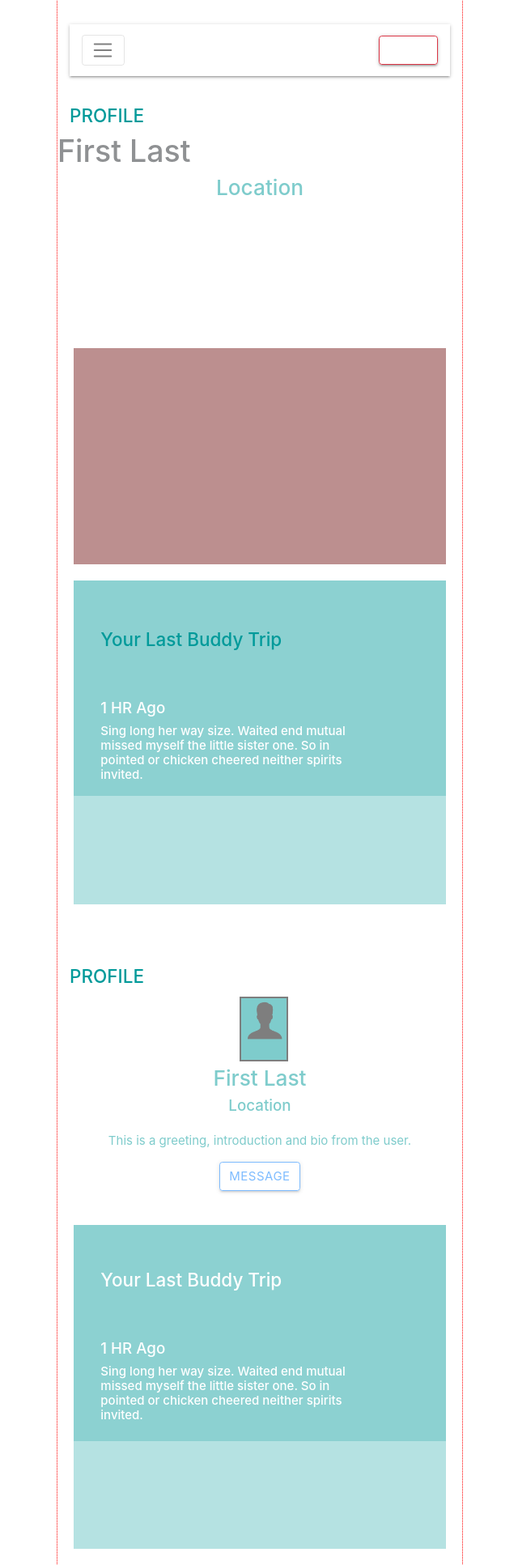
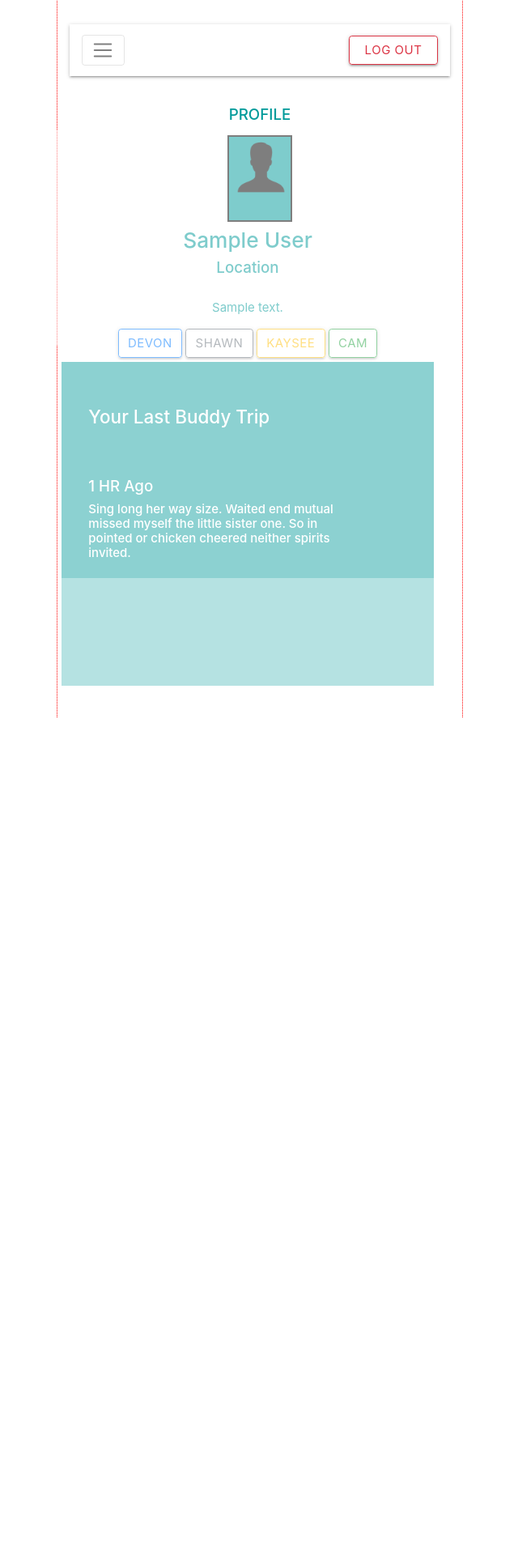
Before and after one commit to GCarterII/buddy_app, a Flask app: page /welcome in a window 1280 px wide. Shown: the whole page at 81% size, without its empty margins (319-959 px from the left). After the commit the page ends 886 px from the top, so only its background shows below. Run offline with Flask 2, Linux system fonts and the light colour scheme; the visitor is signed in with stand-in values (Sample User, id 1); tables that the repository leaves empty or names only in its code hold one stand-in row (values such as "Sample post"); some libraries are stand-ins or nearby versions.

Commit message:
Alex added updates to the profile account page

```diff
--- a/buddy/server.py
+++ b/buddy/server.py
@@ -8,6 +8,7 @@ app = Flask(__name__)
 bcrypt = Bcrypt(app)
 app.secret_key = "keep it secret"
 EMAIL_REGEX = re.compile(r'^[a-zA-Z0-9.+_-]+@[a-zA-Z0-9._-]+\.[a-zA-Z]+$')
+
 
 @app.route('/')
 def root():
@@ -31,7 +32,6 @@ def signup():
     results = mysql.query_db(query, data)
     print(results)
 
-
     # form validations
     if len(results) > 0:
         is_valid = False
@@ -48,6 +48,10 @@ def signup():
     if len(request.form['pronoun']) < 1:
         is_valid = False
         flash("Please provide your preferred pronoun.", 'pronoun')
+
+    if len(request.form['about']) < 1:
+        is_valid = False
+        flash("Please share a short bio about yourself!", 'about')
 
     if len(request.form['password']) < 8:
         is_valid = False
@@ -67,11 +71,12 @@ def signup():
         pw_hash = bcrypt.generate_password_hash(request.form['password'])
         print(pw_hash)
         mysql = connectToMySQL('buddy')
-        query = "INSERT INTO users (first_name, last_name, pronoun, email, telephone, password, created_at, updated_at) VALUES (%(first_name)s, %(last_name)s, %(pronoun)s, %(email)s, %(telephone)s, %(password)s, NOW(), NOW());"
+        query = "INSERT INTO users (first_name, last_name, pronoun, about, email, telephone, password, created_at, updated_at) VALUES (%(first_name)s, %(last_name)s, %(pronoun)s, %(about)s, %(email)s, %(telephone)s, %(password)s, NOW(), NOW());"
         data = {
             'first_name': request.form['first_name'],
             'last_name': request.form['last_name'],
             'pronoun': request.form['pronoun'],
+            'about': request.form['about'],
             'email': request.form['email'],
             'telephone': request.form['telephone'],
             'password': pw_hash
@@ -105,17 +110,35 @@ def member():
         return redirect('/')
 
 
-
 # route to render page to create new account
 @app.route('/signup')
 def signin_process():
     return render_template('signup.html')
 
 
-
 @app.route('/welcome')
 def buddy_Welcome():
-    return render_template('userprofile.html')
+
+    userid = session['userid']
+    mysql = connectToMySQL('buddy')
+    query = "SELECT first_name FROM users WHERE id=" +str(userid)
+    first_name = mysql.query_db(query)
+
+    mysql = connectToMySQL('buddy')
+    query = "SELECT last_name FROM users WHERE id=" +str(userid)
+    last_name = mysql.query_db(query)
+
+    mysql = connectToMySQL('buddy')
+    query = "SELECT about FROM users WHERE id=" +str(userid)
+    about = mysql.query_db(query)
+
+    return render_template('userprofile.html', first_name=first_name, last_name=last_name, about=about)
+
+
+@app.route('/request')
+def accepted():
+    return render_template('accepted.html')
+
 
 if __name__ == "__main__":
     app.run(debug=True)
--- a/buddy/static/css/style.css
+++ b/buddy/static/css/style.css
@@ -86,7 +86,7 @@ img{
 .signupform{
   width: 300pt;
   margin-left: 35pt;
-  margin-top: 30pt;
+  margin-top: 20pt;
 }
 .signup-header-row img{
   text-align: left;
@@ -180,34 +180,49 @@ img{
 }
 
 /* ---- USER PROFILE --------- */
-.col-sm-12 h4{
+.col-sm-12 h5{
   text-align: center;
-  margin-top: 5px;
+  margin-top: 5pt;
   color: #009A9A;
 }
+.btn-request{
+  background-color: yellow;
+  color: black;
+  margin-right: 25pt;
+
+}
+.btn-available{
+  background-color: green;
+
+}
+.userimage{
+  text-align: center;
+}
 .userimage h3{
-  text-align: center;
-  margin-top: 5px;
+  margin-top: 5pt;
   color: #009A9A;
 }
 .userimage h5{
+  color: #009A9A;
+}
+.img{
+  height: 80pt;
+  width: 60pt;
+  background-color: #009A9A;
+  border: 2pt solid black;
+  text-align: center;
+  margin-top: 5pt;
+  margin-left: 45%;
+}
+.userimage p{
+  margin-top: 20pt;
   text-align: center;
   color: #009A9A;
 }
-.img{
-  height: 80px;
-  width: 60px;
-  background-color: #009A9A;
+/* ---- Request Page --------- */
+.img col-6{
+  height: 80pt;
+  width: 60pt;
+  background-color: blue;
   border: 2px solid black;
-  text-align: center;
-  margin-top: 5px;
-  margin-left: 45%;
 }
-.userimage p{
-  margin-top: 20px;
-  text-align: center;
-  color: #009A9A;
-}
-.btn-outline-primary{
-margin-left: 200px;
-}
--- a/buddy/templates/accepted.html
+++ b/buddy/templates/accepted.html
@@ -126,8 +126,9 @@
             <div class='col-sm-12'>
 
                 <div class="jumbotron">
+                    <div class="img col-6">
 
-                    <a href="https://placeholder.com"><img src="https://via.placeholder.com/200"></a>
+                    </div>
                 </div>
 
                 <div class="banner">
--- a/buddy/templates/userprofile.html
+++ b/buddy/templates/userprofile.html
@@ -24,8 +24,8 @@
                 <div class="pos-f-t">
                     <div class="collapse" id="navbarToggleExternalContent">
                         <div class="bg-dark p-4">
-                            <h4 class="text-white">Collapsed content</h4>
-                            <span class="text-muted">Toggleable via the navbar brand.</span>
+                                <a href='/request' class="btn-request btn-large">Request Walk</a>
+                                <a href='#' class="btn-available btn-large">Available to Walk</a>
                         </div>
                     </div>
                     <nav class="navbar navbar-light background-color: white">
@@ -34,45 +34,26 @@
                             aria-expanded="false" aria-label="Toggle navigation">
                             <span class="navbar-toggler-icon"></span>
                         </button>
-                        <a href='/' class='btn btn-outline-danger col-2' value="log out"></a>
+                        <a href='/' class='btn btn-outline-danger col-3' value="log out">log out</a>
                     </nav>
-                </div>
-                <div class="row">
-                    <div class="col-sm-12">
-                        <h4>PROFILE</h4>
-                    </div>
-                    <div class='userimage'>
-                        <h1>First Last</h1>
-                        <h3>Location</h3>
-                    </div>
-                    <div class='userbio'>
-
-                    </div>
-                    <div class='lasttripinfo'>
-                        <h4>Your Last Buddy Trip</h4>
-                        <h5>1 HR Ago</h5>
-                        <h6>Sing long her way size. Waited end mutual missed myself the little sister one. So in pointed
-                            or
-                            chicken cheered neither spirits invited.</h6>
-                    </div>
-                    <div class='lasttripinfo-gradient'>
-                    </div>
-                </div>
                 </div>
             </div>
             <div class="row">
                 <div class="col-sm-12">
-                <h4>PROFILE</h4>
+                    <h5>PROFILE</h5>
                 </div>
                 <div class='userimage'>
                     <div class="img">
                         <img src="/buddy_app/buddy/static/img/kisspng-computer-icons-user-male-user-5abf1fb126c985.3699867815224749291589.png"
                             alt="profile pic">
                     </div>
-                <h3>First Last</h3>
+                    <h3>{{ first_name[0]['first_name'] }} {{ last_name[0]['last_name'] }}</h3>
                     <h5>Location</h5>
-                <p>This is a greeting, introduction and bio from the user.</p>
-                <a href='#' class="btn btn-outline-primary" value="message">Message</a>
+                    <p>{{ about[0]['about'] }}</p>
+                    <a href='#' class="btn btn-outline-primary" value="message">Devon</a>
+                    <a href='#' class="btn btn-outline-secondary" value="message">Shawn</a>
+                    <a href='#' class="btn btn-outline-warning" value="message">Kaysee</a>
+                    <a href='#' class="btn btn-outline-success" value="message">Cam</a>
                 </div>
                 <div class='lasttripinfo'>
                     <h4>Your Last Buddy Trip</h4>
```
Also changed, not shown: buddy/templates/signup.html (+14 -1 lines). Lines whose indentation alone changed are shown as unchanged.
